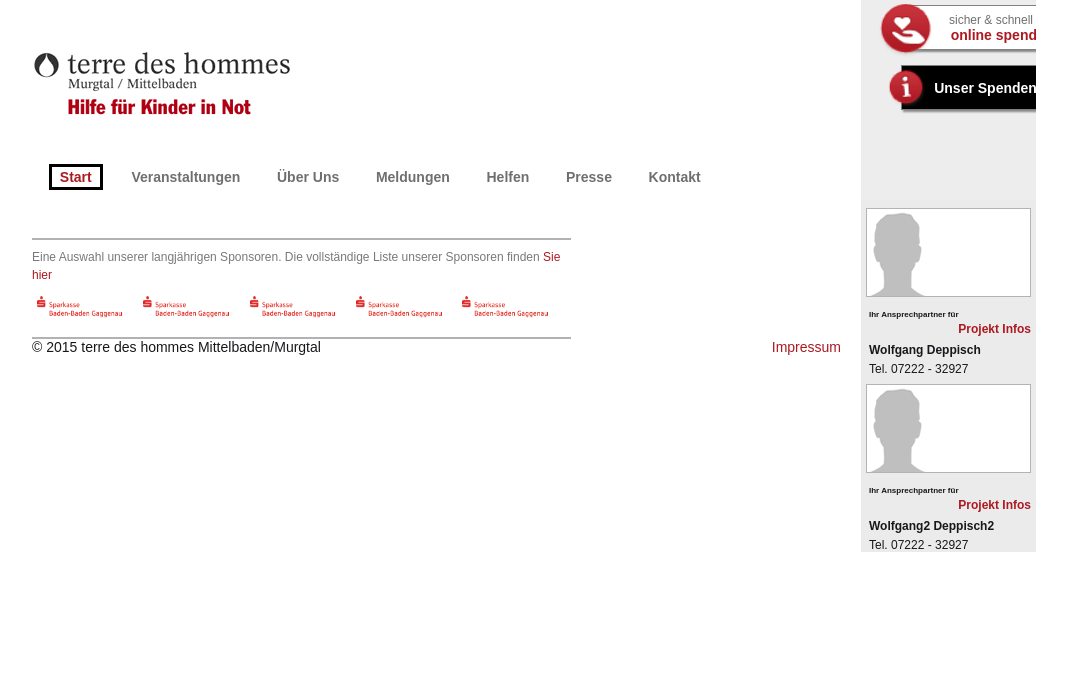
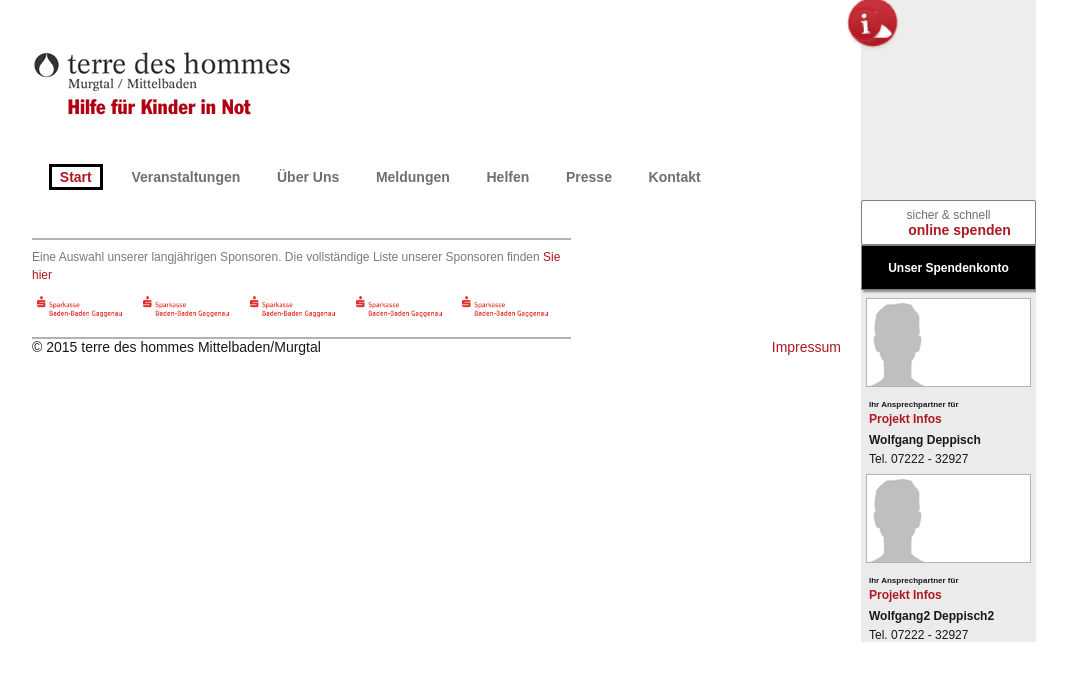
Before and after one commit to jensgro/tdh-Testprojekt-WS2015-2, a PHP site: page / in a window 1280 px wide. Shown: the top 681 px of the page, without its empty margins (116-1183 px from the left). Run offline with PHP 8.4, Linux system fonts and the light colour scheme.

Commit message:
Update donation-buttons.css

```diff
--- a/dev/css/tdh/modules/donation-buttons.css
+++ b/dev/css/tdh/modules/donation-buttons.css
@@ -1,3 +1,7 @@
+.spenden_button, .spendenkonto_button{
+  position:relative;
+  width:180px;
+}
 .button{
 background-color: white;
 border: 1px solid grey;
@@ -6,18 +10,15 @@
 padding: 5px;
 text-decoration: none;
 display: inline-block;
-width: 180px;
+width: 100%;
 height:45px;
-position:absolute;
-top:5px;
-left:40px;
 z-index:1;
 }
 
 .spenden_icon{
   position: absolute;
-  top:3px;
-  left:17px;
+  left: -16px;
+  top: -3px;
   z-index:10;
 }
 .spenden_icon img{
@@ -34,18 +35,18 @@
 
 /*zweiter Button*/
 
-.text2{text-align: right;color: white; font-weight: bold; font-size: 14px; }
+.text2{color: white; font-weight: bold; font-size: 12px; }
 .button2{
-background-color: white;
+background-color: black;
 border: 1px solid grey;
 box-shadow: 2px 2px 2px #888888;
 padding: 5px;
 text-align: center;
 text-decoration: none;
 display: inline-block;
-width: 180px;
 height:45px;
 z-index:1;
+width: 100%;
 }
 
 .button2:active {
@@ -59,16 +60,11 @@
 }
 .info_icon{
   position: absolute;
-  top:68px;
-  left:25px;
-  z-index:11;
-}
-.button2{
-  background-color:black;
-  position:absolute;
-  top:65px;
-  left:40px;
+  left: -16px;
+  top: 5px;
+  z-index:10;
 }
 
 
+
 .info_icon img{width: 40px; height: auto;}
```
